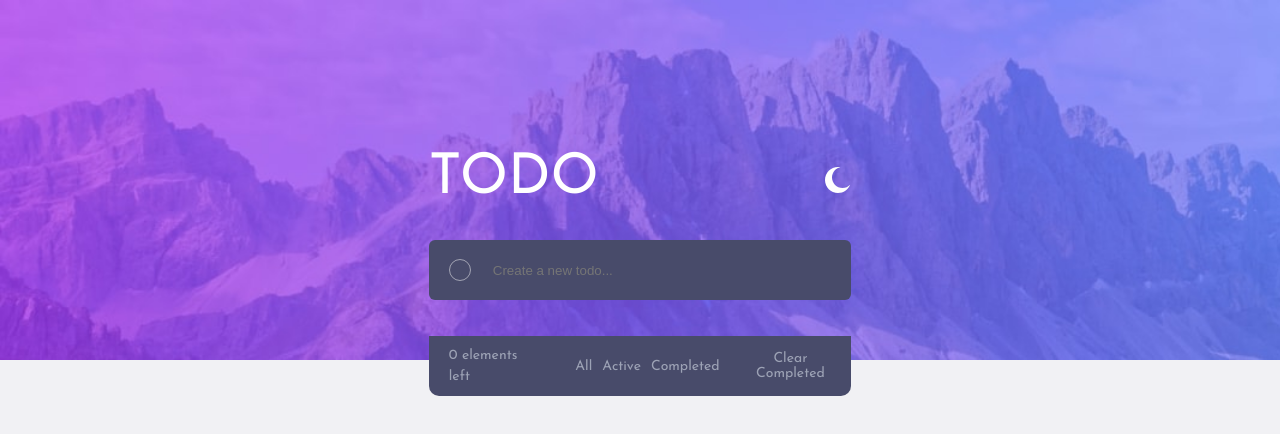
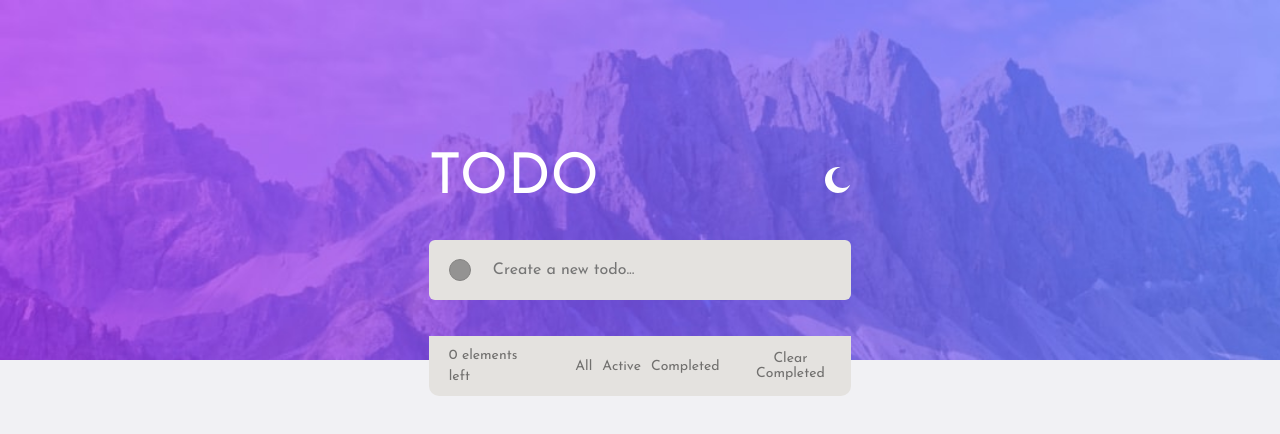
Before and after one commit to SnakeAntos/FedericoBD-SprintSempai, a React (Vite) app: page / in a window 1280 px wide. Shown: the top 434 px of the page. Built offline with nearby package versions, Linux system fonts and the light colour scheme.

Commit message:
UpdateAlmostFinal

```diff
--- a/src/App.jsx
+++ b/src/App.jsx
@@ -21,9 +21,24 @@ function App() {
 
   return (
     <>
-      <Header background={background} setBackground={setBackground} theme={theme} setTheme={setTheme} />
-      <Create onCreateTodo={handleCreateTodo} />
-      <ItemsList setList={setList} listItem={list} onClearCompleted={handleClearCompleted} />
+      <Header
+        background={background}
+        setBackground={setBackground}
+        theme={theme}
+        setTheme={setTheme}
+      />
+      <Create
+        onCreateTodo={handleCreateTodo}
+        theme={theme}
+        setTheme={setTheme}
+      />
+      <ItemsList
+        setList={setList}
+        listItem={list}
+        onClearCompleted={handleClearCompleted}
+        theme={theme}
+        setTheme={setTheme}
+      />
     </>
   );
 }
--- a/src/assets/components/Header.jsx
+++ b/src/assets/components/Header.jsx
@@ -1,6 +1,7 @@
 import "./header.css";
 
 const Header = (props) => {
+
   return (
     <>
       <div className={`header-container ${props.theme}`}>
--- a/src/assets/components/bottom/index.css
+++ b/src/assets/components/bottom/index.css
@@ -49,3 +49,11 @@
 .bottom-menu-clear:focus {
   outline: none;
 }
+.bottom-container-inner-light{
+  background-color: rgb(228, 226, 223);
+  color: black;
+}
+.bottom-menu-list-light{
+  color: black;
+
+}
--- a/src/assets/components/bottom/index.jsx
+++ b/src/assets/components/bottom/index.jsx
@@ -5,24 +5,33 @@ const Bottom = (props) => {
     props.onClearCompleted();
   };
 
+  const liClassChecker = ()=>{
+    return props.theme === "light"? "bottom-menu-list-light" : "bottom-menu-list-dark"
+  }
+
   return (
     <>
       <div className="bottom-container">
-        <div className="bottom-container-inner">
+        <div className={`bottom-container-inner
+        ${props.theme === 'light'? 'bottom-container-inner-light': "bottom-container-inner-dark"}`}
+        >
           <div className="bottom-menu-container">
-            <p className="bottom-menu-itemsLeft">
+            <p className={`bottom-menu-itemsLeft ${liClassChecker()} `}
+            >
               <span>{props.elements}</span> elements left
             </p>
           </div>
           <div className="bottom-menu-container">
-            <ul className="bottom-menu-list">
-              <li className="bottom-menu-list-item" onClick={() => props.setFilter("all")}>All</li>
-              <li className="bottom-menu-list-item" onClick={() => props.setFilter("active")}>Active</li>
-              <li className="bottom-menu-list-item" onClick={() => props.setFilter("completed")}>Completed</li>
+            <ul className={`bottom-menu-list ${liClassChecker()} `}>
+              <li className={`bottom-menu-list-item ${liClassChecker()} `}
+               onClick={() => props.setFilter("all")}>All</li>
+              <li  className={`bottom-menu-list-item ${liClassChecker()} `} onClick={() => props.setFilter("active")}>Active</li>
+              <li  className={`bottom-menu-list-item ${liClassChecker()} `} onClick={() => props.setFilter("completed")}>Completed</li>
             </ul>
           </div>
-          <div className="bottom-menu-container">
-            <button onClick={handleClearCompleted} className="bottom-menu-clear">Clear Completed</button>
+          <div className={`bottom-menu-container ${liClassChecker()} `}>
+            <button onClick={handleClearCompleted}  className={`bottom-menu-clear ${liClassChecker()} `}
+            >Clear Completed</button>
           </div>
         </div>
       </div>
--- a/src/assets/components/create/index.css
+++ b/src/assets/components/create/index.css
@@ -8,7 +8,6 @@
 }
 .create-inner-container {
   display: flex;
-
   align-items: center;
   background-color: hsl(235, 19%, 35%);
   border-radius: 6px;
@@ -23,6 +22,7 @@
   opacity: 50%;
   margin: 0 20px 0 20px;
 }
+
 .create-button {
   background: none;
   border: none;
@@ -40,6 +40,7 @@
   opacity: 50%;
   margin: 0 20px 0 20px;
 }
+
 .create-button-inside-completed {
   background: linear-gradient(
     hsl(192, 100%, 67%),
@@ -49,15 +50,30 @@
   background-repeat: no-repeat;
   background-size: cover;
 }
-.create-input{
+
+.light-theme-button {
+  border: solid 1px hsl(0, 0%, 15%);
+  background-color: rgb(71, 71, 71);
+}
+.create-input {
   width: 100%;
   margin-right: 20px;
   height: 60%;
   background: none;
   border: none;
+  font-family: "Josefin Sans", sans-serif;
+  font-size: 1rem;
 }
 .create-input:focus {
   outline: none;
   border: none;
   caret-color: white;
 }
+
+.light-theme {
+  background-color: rgb(228, 226, 223);
+  color: black;
+}
+.dark-theme {
+  color: aliceblue;
+}
--- a/src/assets/components/create/index.jsx
+++ b/src/assets/components/create/index.jsx
@@ -1,7 +1,7 @@
-import { useState } from "react";
+import React, { useState } from "react";
 import "./index.css";
 
-const Create = ({ onCreateTodo }) => {
+const Create = ({ onCreateTodo, theme, setTheme, colorTheme }) => {
   const [text, setText] = useState("");
 
   const handleInputChange = (event) => {
@@ -16,14 +16,14 @@ const Create = ({ onCreateTodo }) => {
   };
 
   return (
-    <>
-      <div className="create-container">
-        <div className="create-inner-container">
-          <button className="create-button">
-            <div className="itemsList-button-inside"></div>
+    <div className={`create-container`}>
+      <div className={`create-inner-container ${theme}-theme`}>
+        <button className={`create-button`}>
+          <div className={`create-button-inside ${theme === "light" ? "light-theme-button" : "dark-theme"}`}
+          ></div>
         </button>
         <input
-            className="create-input"
+          className={`create-input ${theme === "light" ? "light-theme" : "dark-theme"}`}
           type="text"
           placeholder="Create a new todo..."
           value={text}
@@ -32,7 +32,6 @@ const Create = ({ onCreateTodo }) => {
         />
       </div>
     </div>
-    </>
   );
 };
 
--- a/src/assets/components/list/index.css
+++ b/src/assets/components/list/index.css
@@ -33,6 +33,14 @@
   opacity: 50%;
   margin: 0 20px 0 20px;
 }
+.light-theme-button-inside-light {
+  border: solid 1px hsl(0, 0%, 15%);
+  background-color: rgb(71, 71, 71);
+}
+.itemsList-item-light {
+  color: black !important;
+  opacity: 90%;
+}
 .itemsList-button-inside-completed {
   background: linear-gradient(
     hsl(192, 100%, 67%),
@@ -42,7 +50,9 @@
   background-repeat: no-repeat;
   background-size: cover;
 }
-
+.light-theme-container {
+  background-color: rgb(228, 226, 223);
+}
 .itemsList-item {
   color: beige;
   font-family: "Josefin Sans", sans-serif;
--- a/src/assets/components/list/index.jsx
+++ b/src/assets/components/list/index.jsx
@@ -14,9 +14,9 @@ const ItemsList = (props) => {
   const filterItems = () => {
     switch (filter) {
       case "active":
-        return props.listItem.filter(item => !item.completed);
+        return props.listItem.filter((item) => !item.completed);
       case "completed":
-        return props.listItem.filter(item => item.completed);
+        return props.listItem.filter((item) => item.completed);
       default:
         return props.listItem;
     }
@@ -26,24 +26,26 @@ const ItemsList = (props) => {
     <>
       <div className="itemsList-container">
         {filterItems().map((item, index) => (
-          <div key={index} className="itemList-container-inner">
+          <div key={index} className={`itemList-container-inner ${props.theme === "light" ? "light-theme-container" : "dark-theme"}`}
+           >
             <button
-              className="itemsList-button"
+              className={`itemsList-button ${props.theme === "light" ? "light-theme-button-itemList" : "dark-theme"}`}
+
               onClick={() => handleToggleCompleted(index)}
             >
               <div
-                className={`itemsList-button-inside ${
-                  item.completed ? "itemsList-button-inside-completed" : ""
-                }`}
+                className={`itemsList-button-inside ${item.completed ? "itemsList-button-inside-completed" : ""}
+                 ${props.theme === "light" ? "light-theme-button-inside-light" : "dark-theme-button-inside"}`}
               ></div>
             </button>
-            <p className="itemsList-item">{item.texto}</p>
+            <p className={`itemsList-item ${props.theme === "light" ? "itemsList-item-light" : "place-holder-themeyoquese"}`}>{item.texto}</p>
           </div>
         ))}
         <Bottom
           elements={filterItems().length}
           onClearCompleted={props.onClearCompleted}
           setFilter={setFilter}
+          theme={props.theme}
         />
       </div>
     </>
```
Lines whose indentation alone changed are shown as unchanged.
